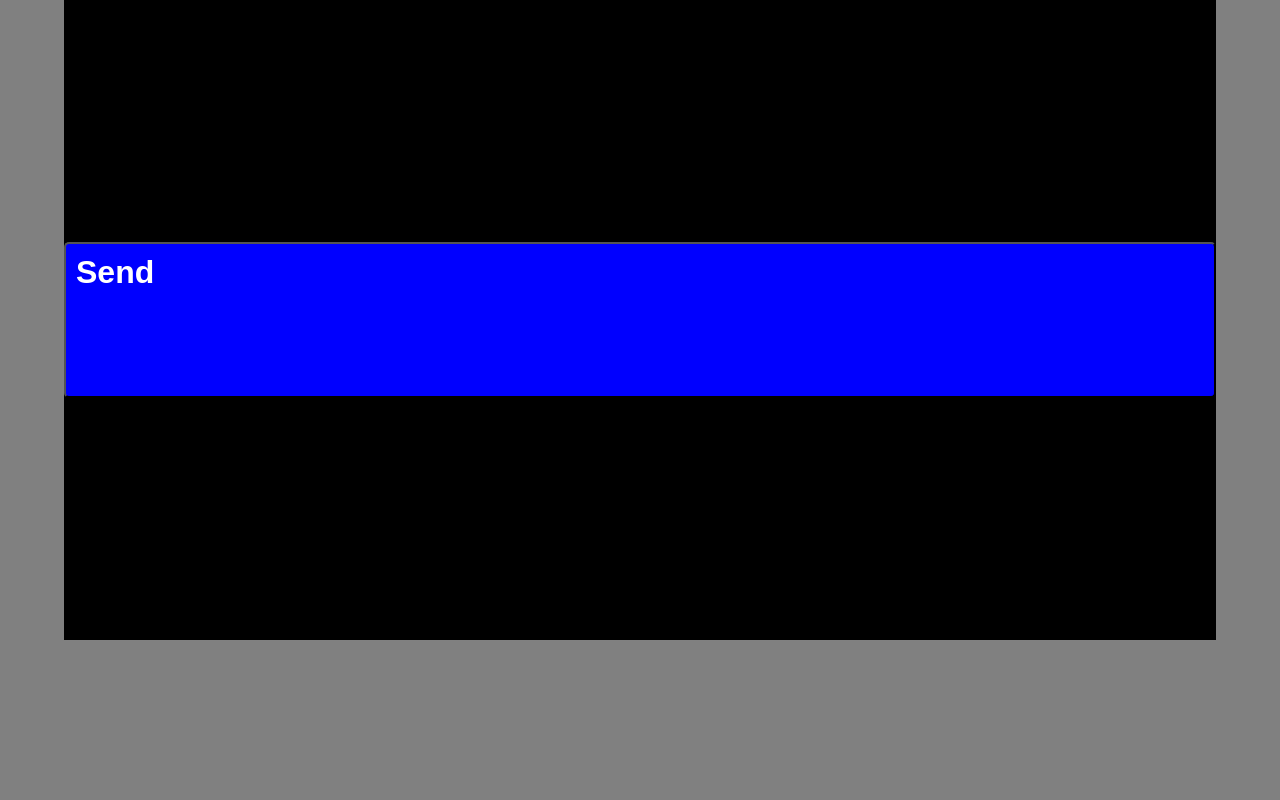
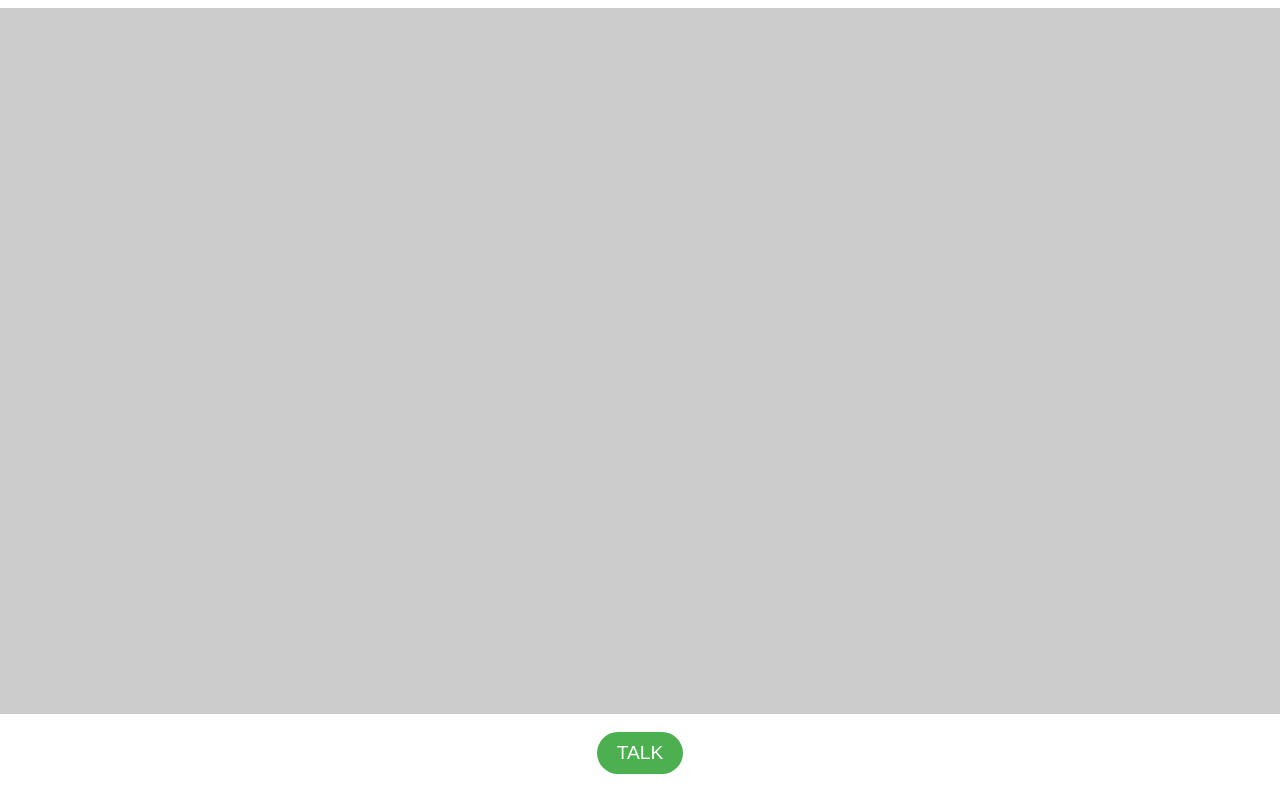
Before and after one commit to williac0374/GpsGame, a plain HTML site: page Index.html in a window 1280 px wide. Drawn offline with Linux system fonts and the light colour scheme.

Commit message:
Update Index.html

```diff
--- a/Index.html
+++ b/Index.html
@@ -3,39 +3,62 @@
 <head>
     <meta charset="UTF-8">
     <meta name="viewport" content="width=device-width, initial-scale=1.0">
+    <title>Mobile Web Layout</title>
     <style>
-        body {
+        /* Ensure the body and main container div take up the full viewport */
+        body, html {
             margin: 0;
             padding: 0;
-            background-color: gray;
-            overflow: hidden;
-        }
-        .container {
-            width: 90vw;
-            height: 80vh;
-            margin: 0 auto;
-            background-color: black;
+            height: 100vh;
             display: flex;
             justify-content: center;
             align-items: center;
         }
-        .button {
-            border-radius: 5px;
-            width: 98vw;
-            height: calc(20vh - 4px);
-            padding: 10px;
-            font-size: 2rem;
-            color: white;
-            background-color: blue;
+
+        /* Main container taking up 98% of viewport height */
+        .container {
+            height: 98vh;
+            width: 100vw;
             display: flex;
-            text-align: center;
-            font-weight: bold;
+            flex-direction: column;
+        }
+
+        /* Grey area taking up the top 90% */
+        .content {
+            flex: 9;
+            background-color: #cccccc;
+        }
+
+        /* Button area taking up the bottom 10% */
+        .button-container {
+            flex: 1;
+            display: flex;
+            justify-content: center;
+            align-items: center;
+        }
+
+        /* Button styling */
+        .talk-button {
+            padding: 10px 20px;
+            font-size: 1.2em;
+            color: #ffffff;
+            background-color: #4CAF50;
+            border: none;
+            border-radius: 25px;
+            cursor: pointer;
+        }
+
+        .talk-button:active {
+            background-color: #45a049; /* Slightly darker green on click */
         }
     </style>
 </head>
 <body>
     <div class="container">
-        <button class="button">Send</button>
+        <div class="content"></div>
+        <div class="button-container">
+            <button class="talk-button">TALK</button>
+        </div>
     </div>
 </body>
 </html>
```
